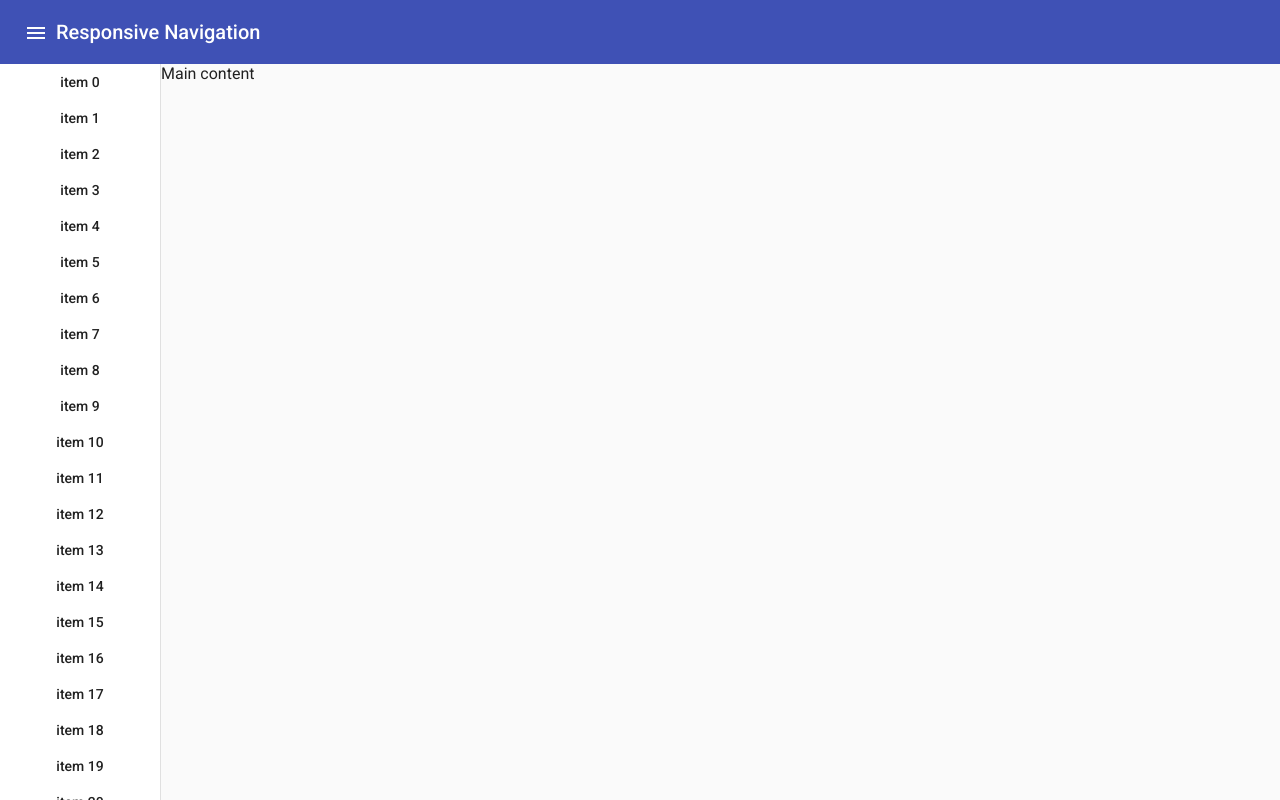
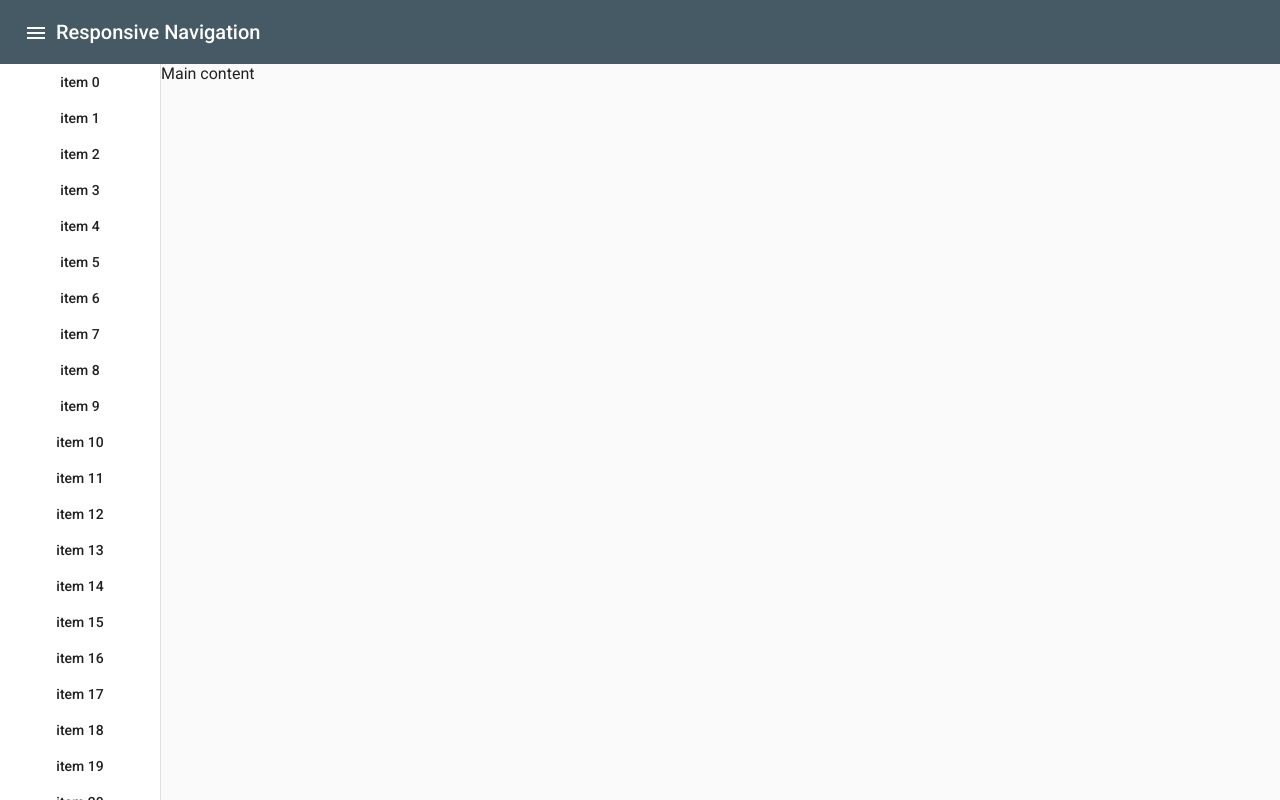
Before and after one commit to dc-p8/tp-pokemons, an Angular app: page / in a window 1280 px wide. Built offline with nearby package versions, Linux system fonts and the light colour scheme.

Commit message:
custom theme

```diff
--- a/src/styles.scss
+++ b/src/styles.scss
@@ -1,4 +1,6 @@
 /* You can add global styles to this file, and also import other style files */
+@import './theme.scss';
+
 html,body{
     height: 100%;
 }
--- /dev/null
+++ b/src/theme.scss
@@ -0,0 +1,17 @@
+@import '~@angular/material/theming';
+
+@include mat-core();
+
+$primary: mat-palette($mat-blue-grey, 700);
+$accent:  mat-palette($mat-deep-orange, 500, A100, A400);
+$warn:    mat-palette($mat-red, 600);
+
+$theme: mat-light-theme($primary, $accent, $warn);
+
+@include angular-material-theme($theme);
+
+// Custom class that use the generated palette
+.list-item-active {
+  font-weight: bold;
+  color: mat-color($accent, darker) !important;
+}
```
